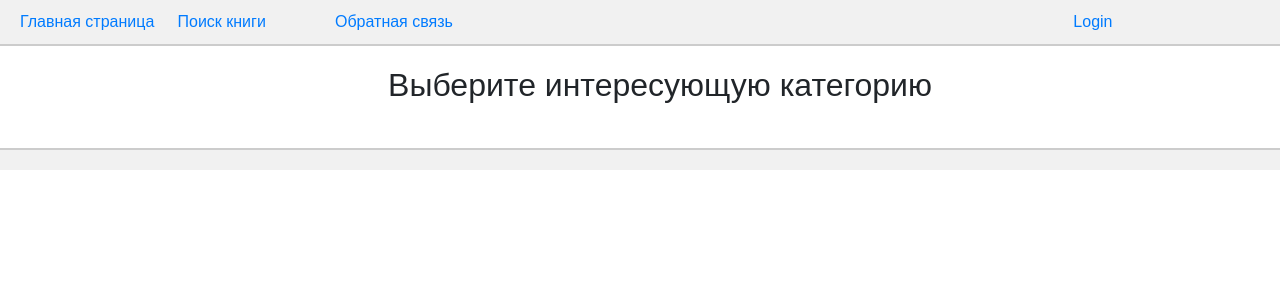
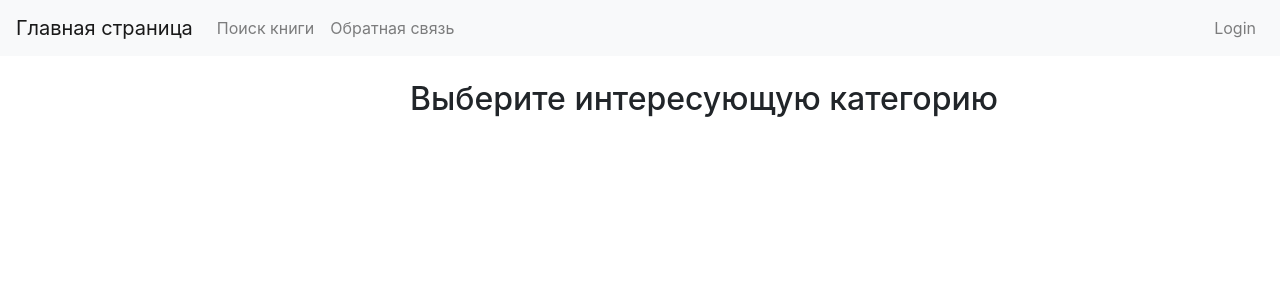
Before and after one commit to Vi-812/library_database, a Django app: page / in a window 1280 px wide. Shown: the top 300 px of the page. Run offline with Django 4.2, Linux system fonts and the light colour scheme; data that the repository does not hold is empty; some libraries are stand-ins or nearby versions.

Commit message:
Доделан поиск, приступаем к обратной связи

```diff
--- /dev/null
+++ b/library/books/category_ancestors.py
@@ -0,0 +1,6 @@
+def get_category_ancestors(category):
+    ancestors = []
+    while category.parent:
+        ancestors.insert(0, category.parent)
+        category = category.parent
+    return ancestors
--- a/library/books/templates/books/book_detail.html
+++ b/library/books/templates/books/book_detail.html
@@ -6,7 +6,7 @@
 </div>
 <div class="card">
     <div class="card-body">
-        <h4 class="card-title"><strong>ISBN:</strong> {{ book.isbn }}</h4>
+        <h5 class="card-title"><strong>ISBN:</strong> {{ book.isbn }}</h5>
         <p>
             <strong>Категория книги:</strong>
             {% for ancestor in ancestors %}
--- a/library/books/urls.py
+++ b/library/books/urls.py
@@ -5,7 +5,8 @@ app_name = 'books'
 
 urlpatterns = [
     path('', index, name='index'),
-    path('settings/', settings_view, name='app_settings'),
     path('category/<int:category_id>/', category_detail, name='category_detail'),
     path('book/<int:book_id>/', book_detail, name='book_detail'),
+    path('search/', book_search, name='book_search'),
+    path('settings/', settings_view, name='app_settings'),
 ]
--- a/library/books/views.py
+++ b/library/books/views.py
@@ -1,20 +1,15 @@
 from django.contrib.admin.views.decorators import staff_member_required
-from django.shortcuts import render
+from django.shortcuts import render, get_object_or_404
+from django.conf import settings
+from django.core.paginator import Paginator
+from django.db.models import Q
+import os
+from .category_ancestors import get_category_ancestors
 from .models import Category, Book, AppSettings
 from .books_parse import parser
-from django.conf import settings
-from django.shortcuts import get_object_or_404
-import os
+from .forms import BookSearchForm
 
 DEFAULT_IMAGE_PATH = os.path.join(settings.BASE_DIR, 'media', 'default_image.jpg')
-
-
-def get_category_ancestors(category):
-    ancestors = []
-    while category.parent:
-        ancestors.insert(0, category.parent)
-        category = category.parent
-    return ancestors
 
 
 def index(request):
@@ -35,11 +30,18 @@
 
     books = Book.objects.filter(categories=category)
 
+    app_settings = AppSettings.objects.first()
+    books_per_page = app_settings.books_per_page
+
+    paginator = Paginator(books, books_per_page)
+    page_number = request.GET.get('page')
+    books_on_page = paginator.get_page(page_number)
+
     context = {
         'category': category,
         'ancestors': ancestors,
         'subcategories': subcategories,
-        'books': books,
+        'books_on_page': books_on_page,
         'default_image': DEFAULT_IMAGE_PATH,
     }
 
@@ -61,6 +63,54 @@
 
     return render(request, 'books/book_detail.html', context)
 
+
+def book_search(request):
+    results = []
+    show_results = False
+
+    if request.method == 'GET':
+        form = BookSearchForm(request.GET)
+        if form.is_valid():
+            query = Q()
+
+            title = form.cleaned_data.get('title')
+            if title:
+                query &= Q(title__icontains=title)
+
+            isbn = form.cleaned_data.get('isbn')
+            if isbn:
+                query &= Q(isbn__icontains=isbn)
+
+            published_date_start = form.cleaned_data.get('published_date_start')
+            if published_date_start:
+                query &= Q(published_date__gte=published_date_start)
+
+            published_date_end = form.cleaned_data.get('published_date_end')
+            if published_date_end:
+                query &= Q(published_date__lte=published_date_end)
+
+            status = form.cleaned_data.get('status')
+            if status:
+                query &= Q(status=status)
+
+            author_name = form.cleaned_data.get('author_name')
+            if author_name:
+                query &= Q(authors__name__icontains=author_name)
+
+            if query:
+                results = Book.objects.filter(query)
+                show_results = True
+
+    else:
+        form = BookSearchForm()
+
+    context = {
+        'form': form,
+        'results': results,
+        'show_results': show_results,
+    }
+
+    return render(request, 'books/book_search.html', context)
 
 
 @staff_member_required
--- a/library/library/settings.py
+++ b/library/library/settings.py
@@ -40,6 +40,7 @@ INSTALLED_APPS = [
     'django.contrib.staticfiles',
     'books',
     'feedback',
+    'widget_tweaks',
 ]
 
 MIDDLEWARE = [
--- a/library/templates/base.html
+++ b/library/templates/base.html
@@ -5,114 +5,63 @@
         {% block title %}
         {% endblock %}
     </title>
-
-    <!-- Подключение стилей Bootstrap -->
     <link href="https://maxcdn.bootstrapcdn.com/bootstrap/4.5.2/css/bootstrap.min.css" rel="stylesheet">
-
-    <!-- Ваши стили -->
-    <style>
-        body {
-            margin: 0;
-            padding: 0;
-            font-family: Arial, sans-serif;
-            display: flex;
-            flex-direction: column;
-        }
-
-        header {
-            background-color: #f1f1f1;
-            padding: 10px;
-            display: grid;
-            grid-template-columns: repeat(8, 1fr);
-            align-items: center;
-            width: 100%;
-        }
-
-        .separator {
-            width: 100%;
-            height: 2px;
-            background-color: #ccc;
-        }
-
-        main {
-            padding: 20px;
-            width: 80%;
-            max-width: 1200px;
-            margin: 0 auto;
-            display: flex;
-            justify-content: center;
-            box-sizing: border-box;
-            flex-direction: column;
-            align-items: center;
-        }
-
-        footer {
-            background-color: #f1f1f1;
-            padding: 10px;
-            width: 100%;
-        }
-
-        /* Дополнительные стили */
-        header a {
-            text-decoration: none;
-            margin-left: 10px;
-        }
-
-        /* Стили для формы */
-        form {
-            display: flex;
-            flex-direction: column;
-            align-items: center;
-        }
-
-        form input[type="submit"] {
-            margin-top: 10px;
-        }
-    </style>
 </head>
 <body>
 
-<header>
-    <div style="grid-column: 1;">
-        <a href="{% url 'books:index' %}">Главная страница</a>
+<nav class="navbar navbar-expand-lg navbar-light bg-light">
+    <a class="navbar-brand" href="{% url 'books:index' %}">Главная страница</a>
+    <button class="navbar-toggler" type="button" data-toggle="collapse" data-target="#navbarNav"
+            aria-controls="navbarNav" aria-expanded="false" aria-label="Toggle navigation">
+        <span class="navbar-toggler-icon"></span>
+    </button>
+    <div class="collapse navbar-collapse" id="navbarNav">
+        <ul class="navbar-nav">
+            <li class="nav-item">
+                <a class="nav-link" href="{% url 'books:book_search' %}">Поиск книги</a>
+            </li>
+            <li class="nav-item">
+                <a class="nav-link" href="#">Обратная связь</a>
+            </li>
+            {% if user.is_authenticated and user.is_superuser %}
+                <li class="nav-item">
+                    <a class="nav-link" href="{% url 'books:app_settings' %}">Настройки</a>
+                </li>
+            {% endif %}
+        </ul>
+        <ul class="navbar-nav ml-auto">
+            {% if user.is_authenticated %}
+                <li class="nav-item">
+                    <span class="navbar-text">Привет, {{ user.username }}!</span>
+                </li>
+                <li class="nav-item">
+                    <a class="nav-link" href="{% url 'logout' %}">Logout</a>
+                </li>
+            {% else %}
+                <li class="nav-item">
+                    <a class="nav-link" href="{% url 'login' %}">Login</a>
+                </li>
+            {% endif %}
+        </ul>
     </div>
-    <div style="grid-column: 2;">
-        <a href="#">Поиск книги</a>
+</nav>
+
+<div class="container mt-4">
+    <div class="row">
+        <div class="col-3"></div>
+        <div class="col-8">
+            <main>
+                {% block content %}
+                {% endblock %}
+            </main>
+        </div>
     </div>
-    <div style="grid-column: 3;">
-        <a href="#">Обратная связь</a>
-    </div>
-    <div style="grid-column: 4;">
-        {% if user.is_authenticated and user.is_superuser %}
-            <a href="{% url 'books:app_settings' %}">Настройки</a>
-        {% endif %}
-    </div>
-    <div style="grid-column: 5;">
-    </div>
-    <div style="grid-column: 6 / span 2; text-align: right;">
-        {% if user.is_authenticated %}
-            Привет, {{ user.username }}!
-            <a href="{% url 'logout' %}">Logout</a>
-        {% else %}
-            <a href="{% url 'login' %}">Login</a>
-        {% endif %}
-    </div>
-</header>
+</div>
 
-<div class="separator"></div>
+<footer class="mt-4">
 
-<main>
-    {% block content %}
-    {% endblock %}
-</main>
-
-<div class="separator"></div>
-
-<footer>
-    <!-- ... (ваш текущий код для подвала) ... -->
 </footer>
 
-<!-- Подключение скриптов Bootstrap -->
 <script src="https://ajax.googleapis.com/ajax/libs/jquery/3.5.1/jquery.min.js"></script>
 <script src="https://cdnjs.cloudflare.com/ajax/libs/popper.js/1.16.0/umd/popper.min.js"></script>
 <script src="https://maxcdn.bootstrapcdn.com/bootstrap/4.5.2/js/bootstrap.min.js"></script>
```
Also changed, not shown: library/books/forms.py (added, +25 -0 lines), library/books/templates/books/book_search.html (added, +24 -0 lines), library/books/templates/books/category_detail.html (+28 -9 lines), 1 other file.
